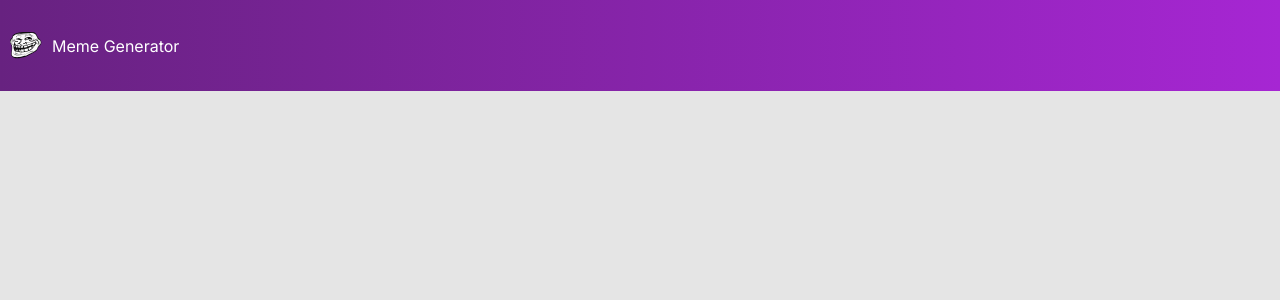
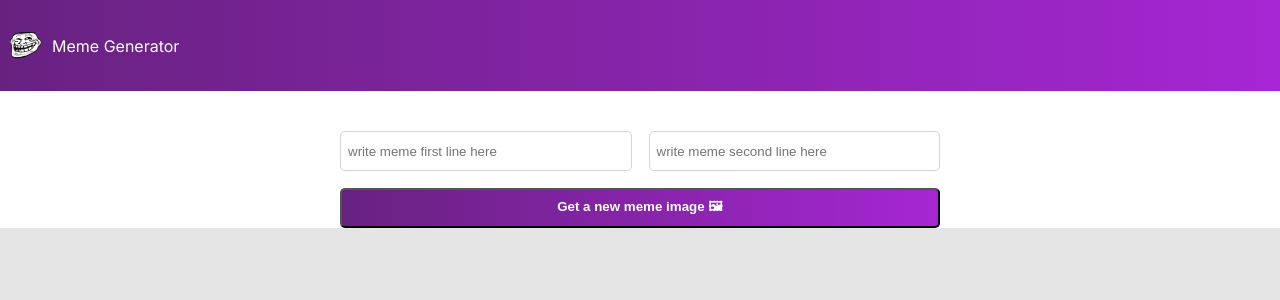
Before and after one commit to davide2894/react-meme-generator, a React (Create React App) app: page / in a window 1280 px wide. Shown: the top 300 px of the page. Built offline with nearby package versions, Linux system fonts and the light colour scheme.

Commit message:
feat: setup form

```diff
--- a/src/_shared.scss
+++ b/src/_shared.scss
@@ -24,6 +24,8 @@
 // COLORS
 $white: #FFFFFF;
 $light-gray: #e5e5e5;
+$light-silver: #D5D4D8;
+$cod-gray: #0D0D0D;
 
 // FONTS
 $font-size-small: rem(11px);
--- a/src/components/app/App.jsx
+++ b/src/components/app/App.jsx
@@ -1,10 +1,12 @@
 import './App.scss';
 import Header from '../header/Header';
+import Meme from '../meme/Meme';
 
 export default function App() {
   return (
     <div className="app">
       <Header/>
+      <Meme />
     </div>
   );
 }
--- /dev/null
+++ b/src/components/meme/Meme.jsx
@@ -0,0 +1,25 @@
+import "./Meme.scss";
+
+export default function Meme() {
+    return (
+        <div className="meme">
+            <form action="/" className="form">
+                <input
+                    type="text"
+                    className="form__inputField"
+                    id="memeFirstLine"
+                    name="meme first line"
+                    placeholder="write meme first line here"
+                />
+                <input
+                    type="text"
+                    className="form__inputField"
+                    id="memeSecondLine"
+                    name="meme second line"
+                    placeholder="write meme second line here"
+                />
+                <button type="submit" className="form__button">Get a new meme image  🖼</button>
+            </form>
+        </div>
+    )
+}
--- /dev/null
+++ b/src/components/meme/Meme.scss
@@ -0,0 +1,32 @@
+@import '../../shared';
+
+.meme {
+    margin-top: 100px;
+    max-width: 600px;
+    display: flex;
+    flex-direction: column;
+    justify-content: center;
+    margin: 40px auto;
+}
+
+.form {
+    display: grid;
+    grid-template: 40px 40px / 1fr 1fr;
+    gap: 17px;
+
+    &__inputField {
+        text-indent: 5px;
+        border-radius: 5px;
+        border: 1px solid $light-silver;
+        color: #0D0D0D;
+    }
+
+    &__button {
+        grid-column: 1 / -1;
+        @include backgroundLinear;
+        font-weight: $font-weight-bold;
+        text-align: center;
+        color: $white;
+        border-radius: 5px;
+    }
+}
```
Also changed, not shown: src/index.scss (line endings or trailing spaces), src/reset.scss (line endings or trailing spaces).
